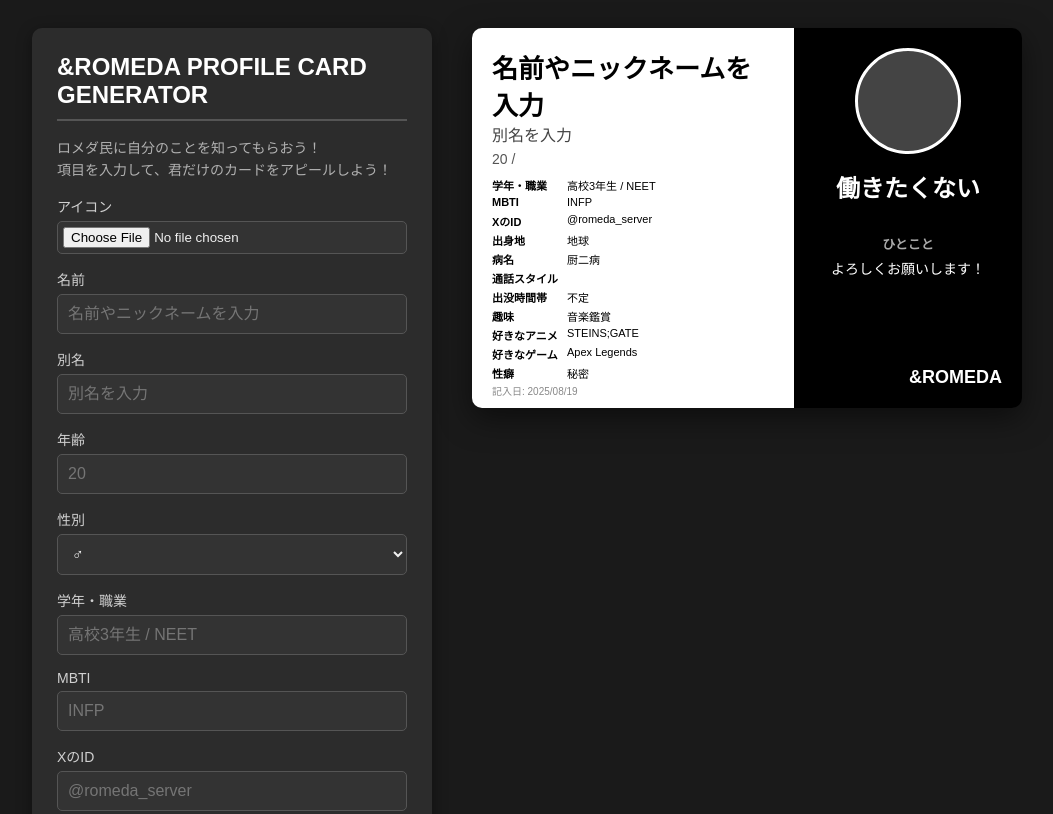
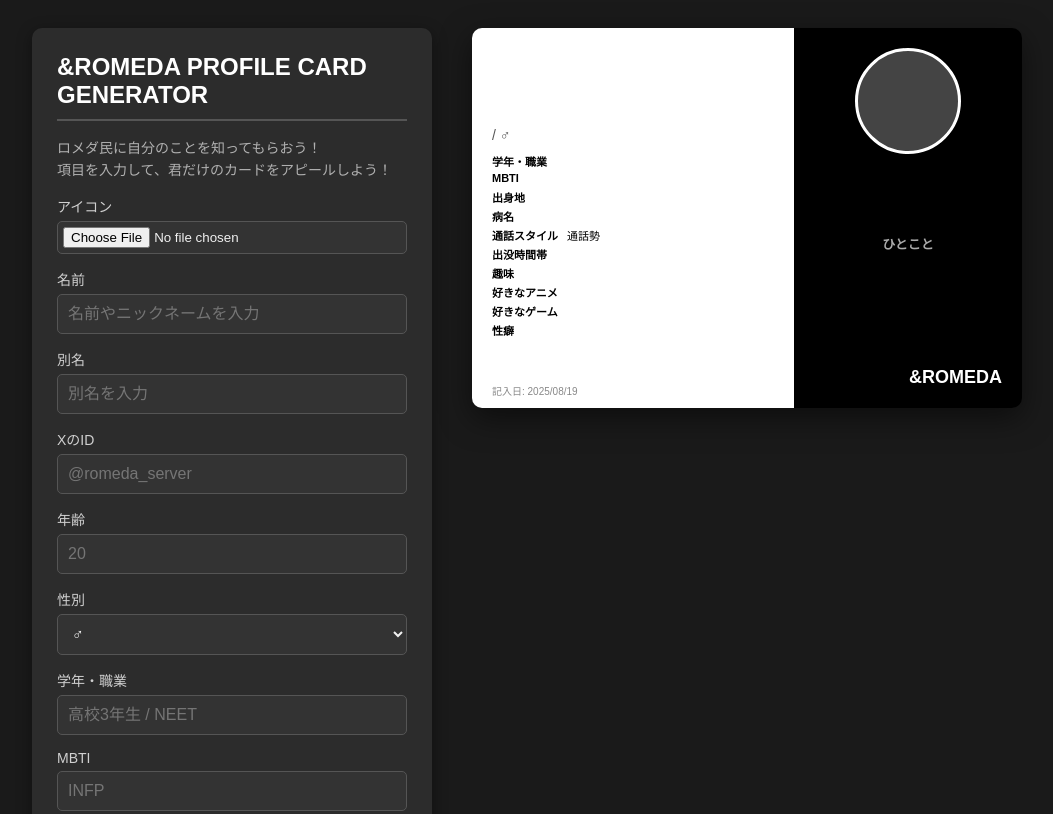
Before and after one commit to sundaysiesta/romeda-card-generator, a plain HTML site: page index.html in a window 1280 px wide. Shown: the top 814 px of the page, without its empty margins (113-1166 px from the left). Drawn offline with nearby package versions, Linux system fonts and the light colour scheme; a web font is replaced by a local one.

Commit message:
Update index.html

```diff
--- a/index.html
+++ b/index.html
@@ -180,7 +180,7 @@
 
         .card-header h2 {
             margin: 0;
-            font-size: 26px; /* フォントサイズを調整 */
+            font-size: 26px;
             font-weight: 900;
             min-height: 32px;
             word-break: break-all;
@@ -189,7 +189,13 @@
             font-size: 16px;
             color: #444;
             min-height: 20px;
-            margin-bottom: 5px;
+            margin: 2px 0;
+        }
+        .card-header .x-id-text {
+            font-size: 14px;
+            color: #555;
+            min-height: 18px;
+            margin: 0 0 5px 0;
         }
         .card-header p {
             margin: 0;
@@ -287,6 +293,10 @@
             <input type="text" id="alias" placeholder="別名を入力">
         </div>
         <div class="input-group">
+            <label for="x_id">XのID</label>
+            <input type="text" id="x_id" placeholder="@romeda_server">
+        </div>
+        <div class="input-group">
             <label for="age">年齢</label>
             <input type="text" id="age" placeholder="20">
         </div>
@@ -305,10 +315,6 @@
         <div class="input-group">
             <label for="mbti">MBTI</label>
             <input type="text" id="mbti" placeholder="INFP">
-        </div>
-        <div class="input-group">
-            <label for="x_id">XのID</label>
-            <input type="text" id="x_id" placeholder="@romeda_server">
         </div>
         <div class="input-group">
             <label for="birthplace">出身地</label>
@@ -370,6 +376,7 @@
                 <div class="card-header">
                     <h2 id="card-name"></h2>
                     <p id="card-alias" class="alias-text"></p>
+                    <p id="card-x_id" class="x-id-text"></p>
                     <p><span id="card-age"></span> / <span id="card-gender"></span></p>
                 </div>
                 <div class="card-details">
@@ -380,10 +387,6 @@
                     <div class="detail-item">
                         <span class="label">MBTI</span>
                         <span class="value" id="card-mbti"></span>
-                    </div>
-                    <div class="detail-item">
-                        <span class="label">XのID</span>
-                        <span class="value" id="card-x_id"></span>
                     </div>
                     <div class="detail-item">
                         <span class="label">出身地</span>
@@ -453,15 +456,21 @@
             if (!inputElement || !cardElement) return;
 
             let value = inputElement.value.trim();
-            let displayValue = value;
 
-            // XのIDの場合、入力があれば@を先頭につける（既についていなければ）
-            if (inputId === 'x_id' && value && !value.startsWith('@')) {
-                displayValue = '@' + value;
+            if (value === '') {
+                cardElement.textContent = '';
+                return;
             }
 
-            // 未入力の場合は空白にする
-            cardElement.textContent = value === '' ? '' : displayValue;
+            let displayValue = value;
+            if (inputId === 'x_id') {
+                if (!displayValue.startsWith('@')) {
+                    displayValue = '@' + displayValue;
+                }
+                displayValue = 'X: ' + displayValue;
+            }
+
+            cardElement.textContent = displayValue;
         };
 
         // 出没時間帯を更新する関数
@@ -469,7 +478,6 @@
             const container = document.getElementById('time-zone');
             const cardElement = document.getElementById('card-time-zone');
             const checked = Array.from(container.querySelectorAll('input:checked')).map(cb => cb.value);
-            // 未選択の場合は空白にする
             cardElement.textContent = checked.join(', ');
         };
 
@@ -522,16 +530,13 @@
 
         // --- ページ読み込み時の初期化処理 ---
         window.onload = () => {
-            // ページ読み込み時はプレースホルダーを表示
-            Object.keys(mapping).forEach(inputId => {
-                const inputElement = document.getElementById(inputId);
-                const cardElement = document.getElementById(mapping[inputId]);
-                if (inputElement.placeholder) {
-                    cardElement.textContent = inputElement.placeholder;
-                }
-            });
-            const cardTimeZone = document.getElementById('card-time-zone');
-            cardTimeZone.textContent = '不定';
+            // ページ読み込み時はカード内を空にする
+            Object.keys(mapping).forEach(updateText);
+            updateTimes(); // チェックボックスも初期化
+
+            // select要素の初期値を設定
+            document.getElementById('card-gender').textContent = document.getElementById('gender').value;
+            document.getElementById('card-style').textContent = document.getElementById('style').value;
 
             setDate();
         };
```
